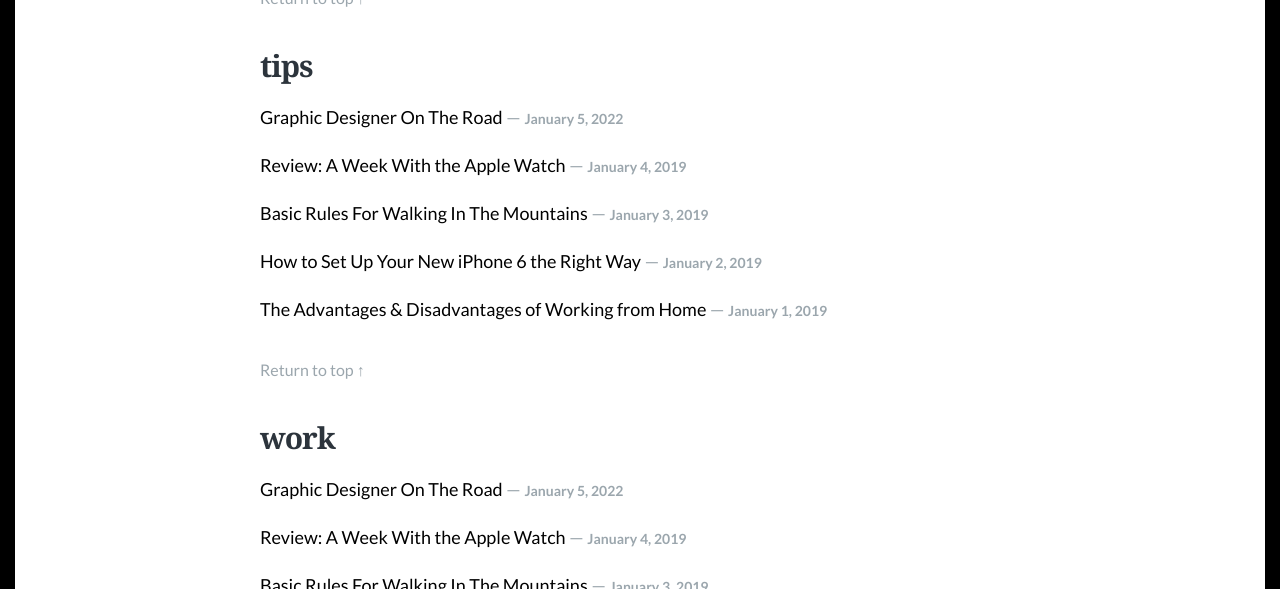
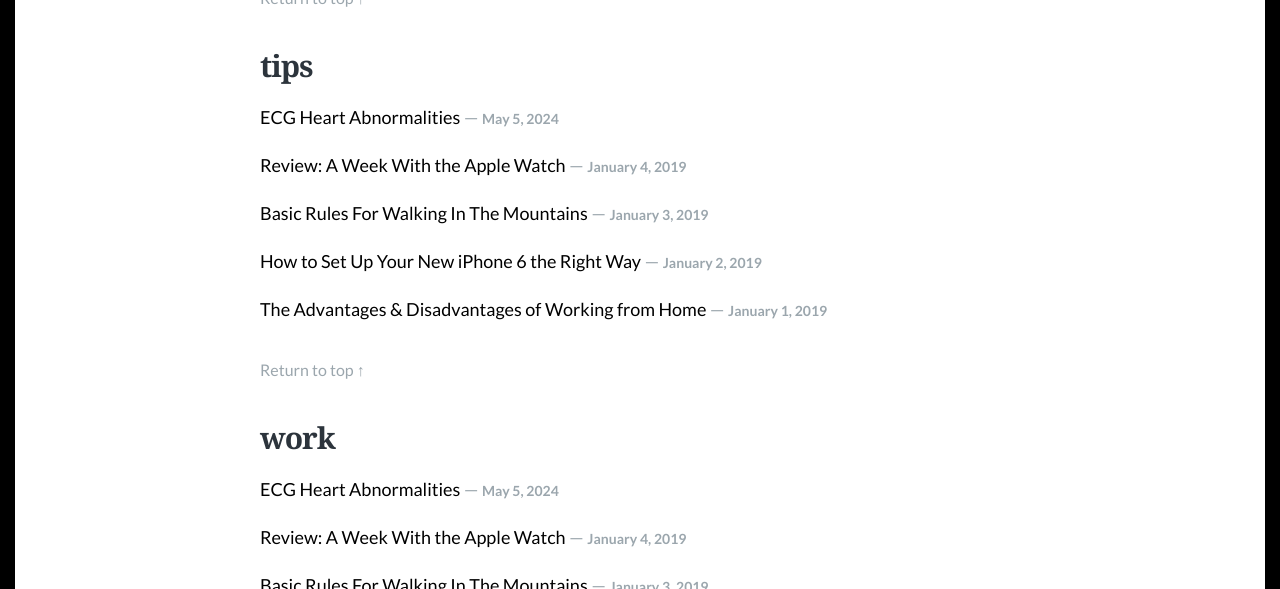
Before and after one commit to Chai-T29/Chai-T29.github.io, a Jekyll site: the page built from tags.md, in a window 1280 px wide. Shown: the part 1026-1615 px from the top of the page. Built offline with Jekyll 4.4.1, drawn with Linux system fonts in a browser that asks for light colours; some web fonts are replaced; some of the changed lines change nothing that is shown.

Commit message:
Update 2020-01-05-Graphic-Designer-On-The-Road.md

```diff
--- a/_posts/2020-01-05-Graphic-Designer-On-The-Road.md
+++ b/_posts/2020-01-05-Graphic-Designer-On-The-Road.md
@@ -1,33 +1,45 @@
 ---
 layout: post
-title: "Graphic Designer On The Road"
-description: "A graphic designer is a professional within the graphic design and graphic arts industry."
-date: 2022-01-05
-feature_image: images/road.jpg
+title: "ECG Heart Abnormalities"
+description: "ECG, or electrocardiogram, data measures the activity of the heart, and doctors use this information to help diagnose a plethora of heart diseases."
+date: 2024-05-05
+feature_image: images/ecg.jpg
 tags: [tips, work]
 ---
 
-A graphic designer is a professional within the graphic design and graphic arts industry who assembles together images, typography, or motion graphics to create a piece of design. A graphic designer creates the graphics primarily for published, printed or electronic media, such as brochures (sometimes) and advertising. They are also sometimes responsible for typesetting, illustration, user interfaces, web design, or take a teaching position. A core responsibility of the designer's job is to present information in a way that is both accessible and memorable.
+ECG, or electrocardiogram, data measures the activity of the heart, and doctors use this information to help diagnose a plethora of heart diseases. The purpose of this project is to develop a quick and scalable solution for early heart-disease detection. Automation in the healthcare industry can help alleviate some of the pressures caused by inefficient human resources. Although this project covers one use-case, this methodology can be applied across many aspects of healthcare analytics. I hope you enjoy this read!
 
 <!--more-->
 
-A degree or certificate from an accredited trade school is usually considered essential for a graphic design position. After a career history has been established, though, the graphic designer's experience and number of years in the business are considered the primary qualifications. A portfolio, which is the primary method for demonstrating these qualifications, is usually required to be shown at job interviews, and is constantly developed throughout a designer's career. [[Source](https://en.wikipedia.org/wiki/Graphic_designer)]
+This project is an extension of a project I worked on in my High-Dimensional Data Analytics Class under Professor Kamran Paynabar [2], but I take it a step further for this project. This project covers tools and tricks that can improve classification tasks for ECG data to detect heart abnormalities, which is vital for early detection of heart diseases.
 
-Ice molecules can exhibit up to sixteen different phases _(packing geometries)_ that depend on temperature and pressure. When water is cooled rapidly (quenching), up to three different types of amorphous ice can form depending on the history of its pressure and temperature. When cooled slowly correlated proton tunneling occurs below 20 K giving rise to macroscopic quantum phenomena. Virtually all the ice on Earth's surface and in its atmosphere is of a hexagonal crystalline structure denoted as ice Ih (spoken as "ice one h") with minute traces of cubic ice denoted as ice Ic. The most common phase transition to ice Ih occurs when liquid water is cooled below 0°C (273.15K, 32°F) at standard atmospheric pressure. It may also be deposited directly by water vapor, as happens in the formation of frost. The transition from ice to water is melting and from ice directly to water vapor is sublimation.
+ECG data is functional in nature and is considered to be a continuous function. In simpler terms, the number of data points for ECG data is dependent on how many times we sample the ECG signal, which can theoritically reach close to infinity! So, how do we represent this data in a machine-readable format that will not only be quick to compute, but more accurate as well? That's what this project aims to talk about! Here are the key objectives:
 
-## Characteristics
+-  How can we effectively reduce the dimensionality of ECG data?
+-  How do different classification models perform on ECG data?
+-  What insights can we gain about heart abnormalities from our models?
 
-As a naturally-occurring crystalline inorganic solid with an ordered structure, ice is considered a mineral.[citation needed] It possesses a regular crystalline structure based on the molecule of water, which consists of a single oxygen atom covalently bonded to two hydrogen atoms, or H-O-H. However, many of the physical properties of water and ice are controlled by the formation of hydrogen bonds between adjacent oxygen and hydrogen atoms; while it is a weak bond, it is nonetheless critical in controlling the structure of both water and ice.
+The data consists of 500 training samples and 4500 testing samples. The data for this project, and many others, can be downloaded from the following source: https://www.cs.ucr.edu/%7Eeamonn/time_series_data_2018/
 
-> “ice contains no future , just the past, sealed away. As if they're alive, everything in the world is sealed up inside, clear and distinct. Ice can preserve all kinds of things that way- cleanly, clearly. That's the essence of ice, the role it plays.”
-> <cite>― Haruki Murakami</cite>
+Once you download the data, you have to figure out the secret password (it's not too difficult) to unlock the data. Let's dive right in!
 
-An unusual property of ice frozen at atmospheric pressure is that the solid is approximately 8.3% less dense than liquid water. The density of ice is 0.9167 g/cm3 at 0 °C,[4] whereas water has a density of 0.9998 g/cm³ at the same temperature. Liquid water is densest, essentially 1.00 g/cm³, at 4 °C and becomes less dense as the water molecules begin to form the hexagonal crystals[5] of ice as the freezing point is reached. This is due to hydrogen bonding dominating the intermolecular forces, which results in a packing of molecules less compact in the solid. Density of ice increases slightly with decreasing temperature and has a value of 0.9340 g/cm³ at −180 °C (93 K).[6]
+<br>
 
-When water freezes, it increases in volume (about 9% for freshwater).[7] The effect of expansion during freezing can be dramatic, and ice expansion is a basic cause of freeze-thaw weathering of rock in nature and damage to building foundations and roadways from frost heaving. It is also a common cause of the flooding of houses when water pipes burst due to the pressure of expanding water when it freezes.
+## Contents
 
-The result of this process is that ice _(in its most common form)_ floats on liquid water, which is an important feature in Earth's biosphere. It has been argued that without this property, natural bodies of water would freeze, in some cases permanently, from the bottom up,[8] resulting in a loss of bottom-dependent animal and plant life in fresh and sea water. Sufficiently thin ice sheets allow light to pass through while protecting the underside from short-term weather extremes such as wind chill. This creates a sheltered environment for bacterial and algal colonies. When sea water freezes, the ice is riddled with brine-filled channels which sustain sympagic organisms such as bacteria, algae, copepods and annelids, which in turn provide food for animals such as krill and specialised fish like the bald notothen, fed upon in turn by larger animals such as emperor penguins and minke whales.
+1.  [Understanding our Data](#understanding-our-data)
+2.  [B-Splines for Dimensionality Reduction](#b-splines-for-dimensionality-reduction)
+3.  [Model Fitting](#model-fitting)
+4.  [Functional Principal Component Analysis](#functional-principal-component-analysis)
+5.  [Conclusion](#conclusion)
+6.  [References](#references)
 
-When ice melts, it absorbs as much energy as it would take to heat an equivalent mass of water by 80 °C. During the melting process, the temperature remains constant at 0 °C. While melting, any energy added breaks the hydrogen bonds between ice (water) molecules. Energy becomes available to increase the thermal energy (temperature) only after enough hydrogen bonds are broken that the ice can be considered liquid water. The amount of energy consumed in breaking hydrogen bonds in the transition from ice to water is known as the heat of fusion.
+## Understanding our Data
 
-As with water, ice absorbs light at the red end of the spectrum preferentially as the result of an overtone of an oxygen-hydrogen (O-H) bond stretch. Compared with water, this absorption is shifted toward slightly lower energies. Thus, ice appears blue, with a slightly greener tint than for liquid water. Since absorption is cumulative, the color effect intensifies with increasing thickness or if internal reflections cause the light to take a longer path through the ice.
+## B-Splines for Dimensionality Reduction
+
+## References:
+
+[1] Hastie, T., Tibshirani, R., Friedman, J. (2009). Basis Expansions and Regularization. In: The Elements of Statistical Learning. Springer Series in Statistics. Springer, New York, NY. https://doi.org/10.1007/978-0-387-84858-7_5
+
+[2] Paynabar, Kamran, "Intro to HD and Functional Data." Class lecture, High Dimensional Data Analytics, Georgia Institute of Technology, Atlanta, GA. May 13, 2024.
```
